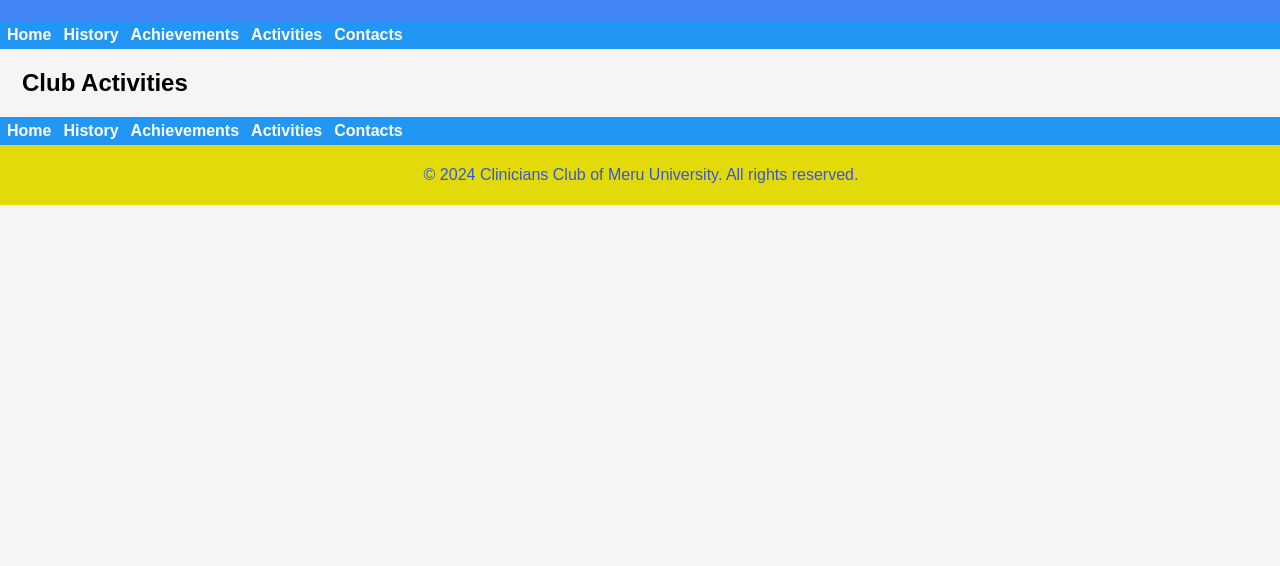
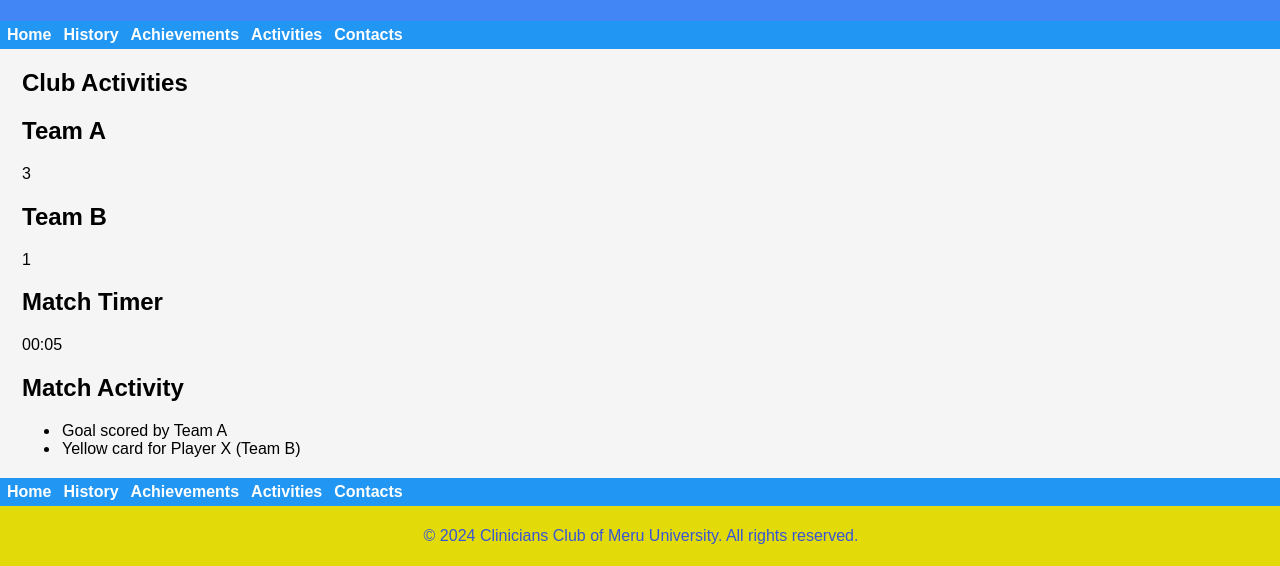
Before and after one commit to ThomasKhamisi/clinicians-club-must-CCMU, a plain HTML site: page activities.html in a window 1280 px wide. Shown: the part 265-831 px from the top of the page. Before the commit the page ends 800 px from the top, so only its background shows below. Drawn offline with Linux system fonts and the light colour scheme.

Commit message:
Update activities.html
Live match

```diff
--- a/activities.html
+++ b/activities.html
@@ -28,6 +28,30 @@
 <section id="activities">
     <h2>Club Activities</h2>
     <!-- Add activities content here -->
+<div class="container">
+  <div class="scoreboard">
+    <div class="score">
+      <h2>Team A</h2>
+      <p id="teamAScore">0</p>
+    </div>
+    <div class="score">
+      <h2>Team B</h2>
+      <p id="teamBScore">0</p>
+    </div>
+  </div>
+  <div class="timer">
+    <h2>Match Timer</h2>
+    <p id="matchTimer">00:00</p>
+  </div>
+  <div class="activity">
+    <h2>Match Activity</h2>
+    <ul id="matchActivity">
+      <!-- Activity updates will be dynamically added here -->
+    </ul>
+  </div>
+</div>
+
+<script src="script2.js"></script>
 </section>
 
 <nav>
```
